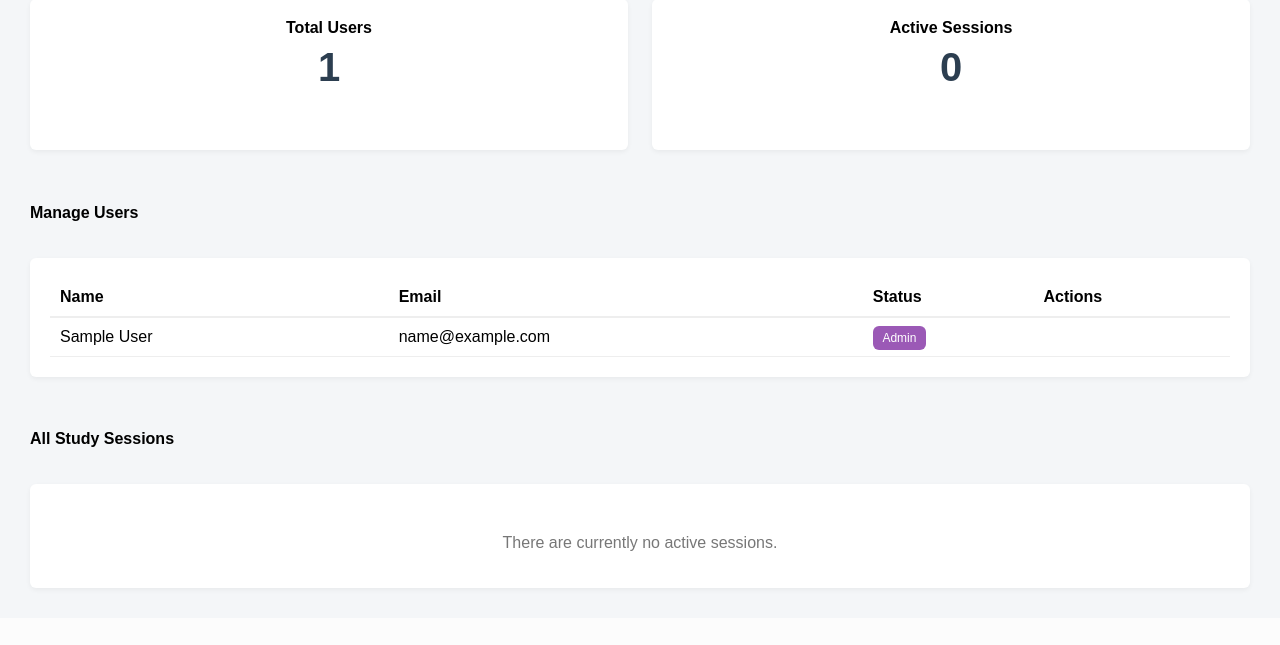
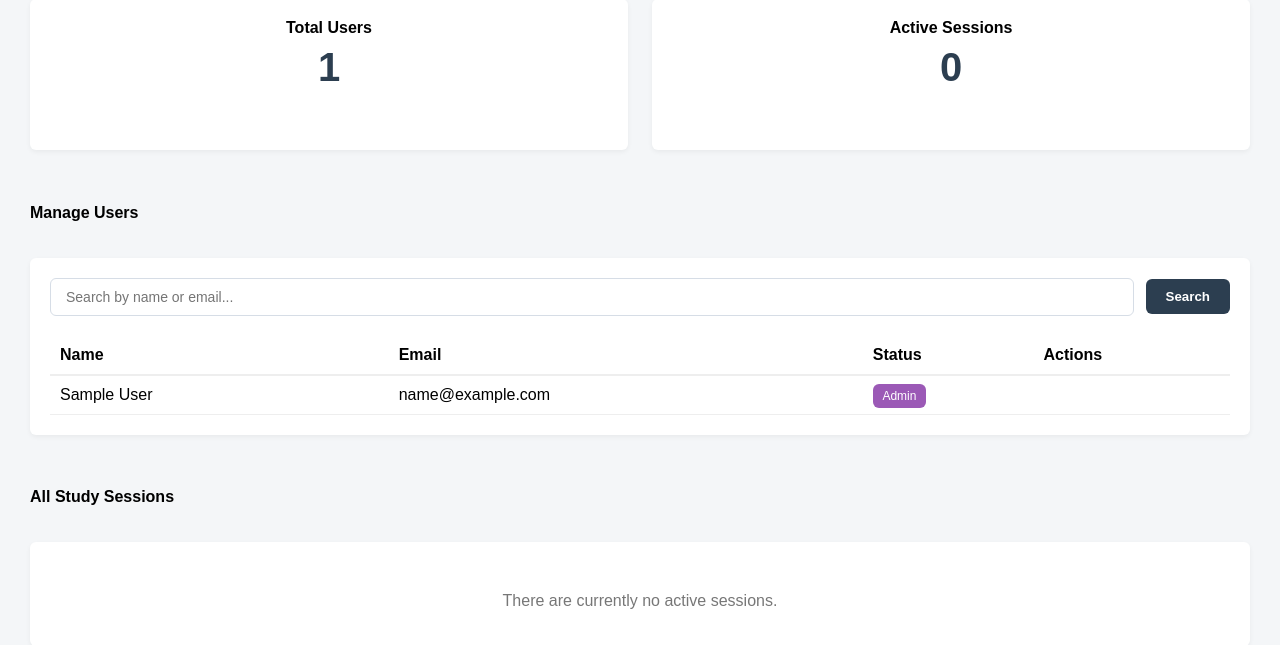
Before and after one commit to jessedanoesastro/ddw-finalproject, a Flask app: page /admin in a window 1280 px wide. Shown: the part 203-848 px from the top of the page. Before the commit the page ends 794 px from the top, so only its background shows below. Run offline with Flask 3, Linux system fonts and the light colour scheme; a user stored in the database is signed in; tables that the repository leaves empty hold one stand-in row (values such as "Sample post").

Commit message:
Added search function to user list and updated some styling + redirecting

```diff
--- a/app/main/routes.py
+++ b/app/main/routes.py
@@ -1,4 +1,5 @@
 import sqlalchemy as sa
+from sqlalchemy import or_
 from flask import render_template, redirect, url_for, flash, request, abort
 from flask_login import current_user, login_user, logout_user, login_required
 
@@ -141,7 +142,7 @@ def delete_session(session_id):
     db.session.delete(session_obj)
     db.session.commit()
     flash("Session deleted.")
-    return redirect(url_for("main.dashboard"))
+    return redirect(url_for('main.admin_dashboard'))
 
 @bp.route("/sessions/<int:session_id>/edit", methods=["GET", "POST"])
 @login_required
@@ -283,3 +284,25 @@ def dashboard():
                            filters={"subject": subject, "faculty": faculty,
                                     "study": study, "grad_year": grad_year,
                                     "date": date})
+
+@bp.route('/admin/dashboard')
+@login_required
+def admin_dashboard():
+    search_query = request.args.get('search', '')
+
+    # Base query for users
+    if search_query:
+        # Filters users where name or email contains the search string (case-insensitive)
+        users = User.query.filter(
+            or_(
+                User.name.ilike(f'%{search_query}%'),
+                User.email.ilike(f'%{search_query}%')
+            )
+        ).all()
+    else:
+        users = User.query.all()
+
+    # Still need all sessions for the bottom part of the dashboard
+    sessions = Session.query.all()
+
+    return render_template('admindashboard.html', users=users, sessions=sessions)
--- a/app/static/style.css
+++ b/app/static/style.css
@@ -186,7 +186,10 @@ body {
     height: 32px;
     cursor: pointer;
     font-size: 1rem;
-    line-height: 1;
+    display: inline-flex;
+    align-items: center;
+    justify-content: center;
+    padding: 0;
 }
 
 .danger-btn:hover {
@@ -378,3 +381,102 @@ body {
 .leave-btn:hover {
     background-color: #fff4e8;
 }
+
+.filter-form {
+    display: flex;
+    gap: 10px;
+    margin-top: 15px;
+    margin-bottom: 20px;
+    flex-wrap: wrap;
+    align-items: center;
+}
+
+.filter-form input {
+    padding: 0.6rem;
+    border-radius: 6px;
+    border: 1px solid #ccc;
+    font-family: inherit;
+    flex: 1;
+    min-width: 120px;
+}
+
+.filter-form .secondary-btn {
+    padding: 0.6rem 1rem;
+    height: auto;
+}
+
+.filter-form input[type="date"] {
+    color: #757575;
+}
+
+.filter-form input[type="date"]:focus {
+    color: black;
+}
+
+.search-container {
+    display: flex;
+    gap: 12px;
+    align-items: center;
+    margin-bottom: 20px;
+}
+
+.search-input {
+    flex: 1;
+    padding: 10px 15px;
+    border: 1px solid #d6dde6;
+    border-radius: 6px;
+    font-size: 14px;
+    background-color: #fff;
+    transition: border-color 0.2s;
+}
+
+.search-input:focus {
+    outline: none;
+    border-color: #3498db;
+    /* Matches your .post-btn color */
+    box-shadow: 0 0 0 3px rgba(52, 152, 219, 0.1);
+}
+
+.search-btn {
+    padding: 10px 20px;
+    background-color: #2c3e50;
+    /* Matches your .stat-number color */
+    color: white;
+    border: none;
+    border-radius: 6px;
+    font-weight: bold;
+    cursor: pointer;
+    transition: background-color 0.2s;
+}
+
+.search-btn:hover {
+    background-color: #1a252f;
+}
+
+.clear-link {
+    text-decoration: none;
+    color: #777;
+    font-size: 0.9rem;
+    font-weight: 600;
+}
+
+.clear-link:hover {
+    color: #e74c3c;
+}
+
+.form-group input[type="date"],
+.form-group input[type="time"] {
+    font-family: inherit;
+}
+
+.form-group input[type="date"]:required:invalid,
+.form-group input[type="time"]:required:invalid {
+    color: #757575;
+}
+
+.form-group input[type="date"]:focus,
+.form-group input[type="date"]:valid,
+.form-group input[type="time"]:focus,
+.form-group input[type="time"]:valid {
+    color: black;
+}
--- a/app/templates/admindashboard.html
+++ b/app/templates/admindashboard.html
@@ -23,6 +23,18 @@
 </div>
 
 <div class="card">
+    <form action="{{ url_for('main.admin_dashboard') }}" method="GET" class="search-container">
+        <input type="text" name="search" class="search-input"
+               placeholder="Search by name or email..."
+               value="{{ request.args.get('search', '') }}">
+
+        <button type="submit" class="search-btn">Search</button>
+
+        {% if request.args.get('search') %}
+            <a href="{{ url_for('main.admin_dashboard') }}" class="clear-link">Clear</a>
+        {% endif %}
+    </form>
+
     <table style="width: 100%; border-collapse: collapse; text-align: left;">
         <thead>
             <tr style="border-bottom: 2px solid #eee;">
@@ -38,15 +50,18 @@
                 <td style="padding: 10px;">{{ user.name }}</td>
                 <td>{{ user.email }}</td>
                 <td>
-                    <span class="status-tag {% if user.disabled %}inactive{% elif user.is_admin %}admin{% else %}active{% endif %}">
+                    <span
+                        class="status-tag {% if user.disabled %}inactive{% elif user.is_admin %}admin{% else %}active{% endif %}">
                         {% if user.is_admin %}Admin{% elif user.disabled %}Blocked{% else %}Student{% endif %}
                     </span>
                 </td>
                 <td>
                     {% if user.id != current_user.id %}
-                        <form action="{{ url_for('main.delete_user', user_id=user.id) }}" method="POST" style="display:inline;">
-                            <button type="submit" class="danger-btn" title="Delete User" onclick="return confirm('Are you sure you want to delete this user?')">🗑️</button>
-                        </form>
+                    <form action="{{ url_for('main.delete_user', user_id=user.id) }}" method="POST"
+                        style="display:inline;">
+                        <button type="submit" class="danger-btn" title="Delete User"
+                            onclick="return confirm('Are you sure you want to delete this user?')">🗑️</button>
+                    </form>
                     {% endif %}
                 </td>
             </tr>
@@ -61,13 +76,15 @@
 
 <div class="card">
     {% for s in sessions %}
-    <div style="display: flex; justify-content: space-between; align-items: center; border-bottom: 1px solid #eee; padding: 10px 0;">
+    <div
+        style="display: flex; justify-content: space-between; align-items: center; border-bottom: 1px solid #eee; padding: 10px 0;">
         <div>
             <strong>{{ s.subject }}</strong> <br>
             <small class="meta">By: {{ s.created_by.name }} | Location: {{ s.location }}</small>
         </div>
         <form action="{{ url_for('main.delete_session', session_id=s.id) }}" method="POST">
-            <button type="submit" class="danger-btn" style="border-radius: 5px; width: auto; padding: 5px 10px;">Delete Session</button>
+            <button type="submit" class="danger-btn" style="border-radius: 5px; width: auto; padding: 5px 10px;">Delete
+                Session</button>
         </form>
     </div>
     {% else %}
```
Also changed, not shown: app/templates/home.html (+9 -3 lines), 1 other file.
